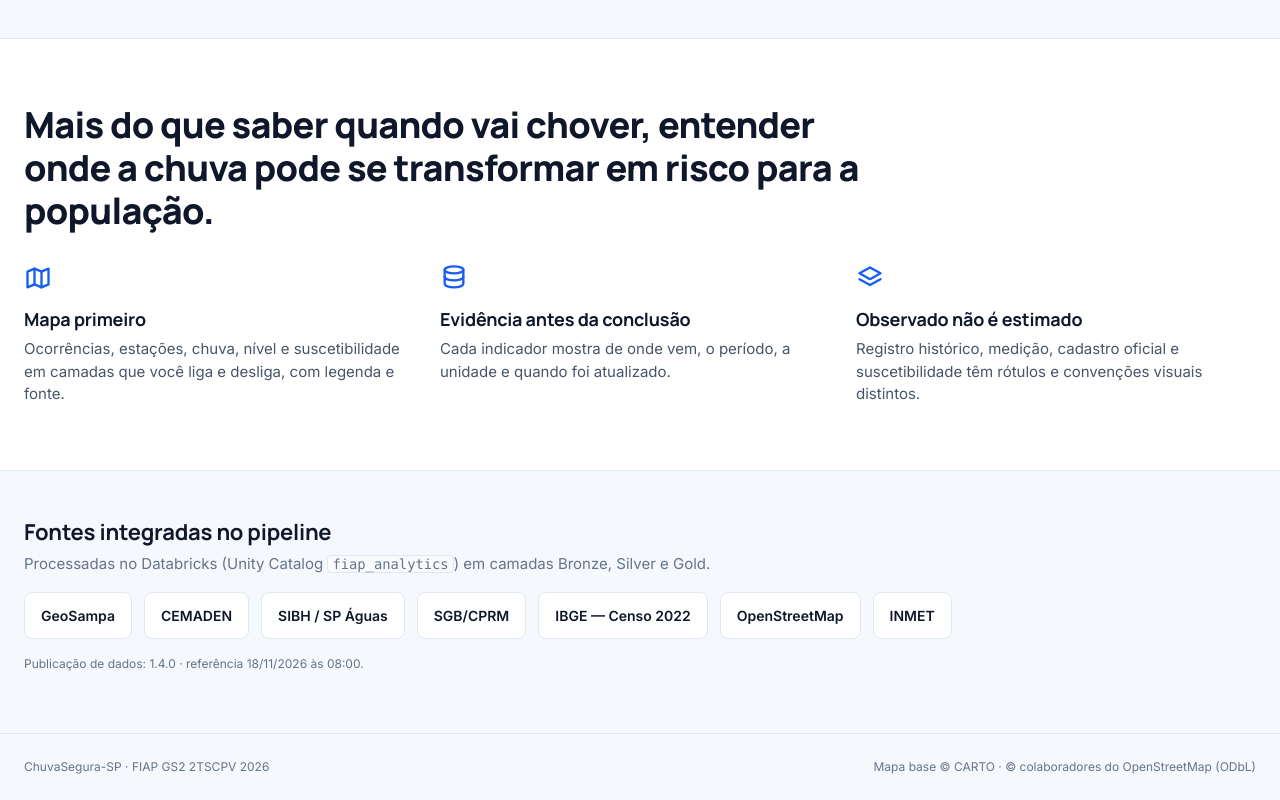
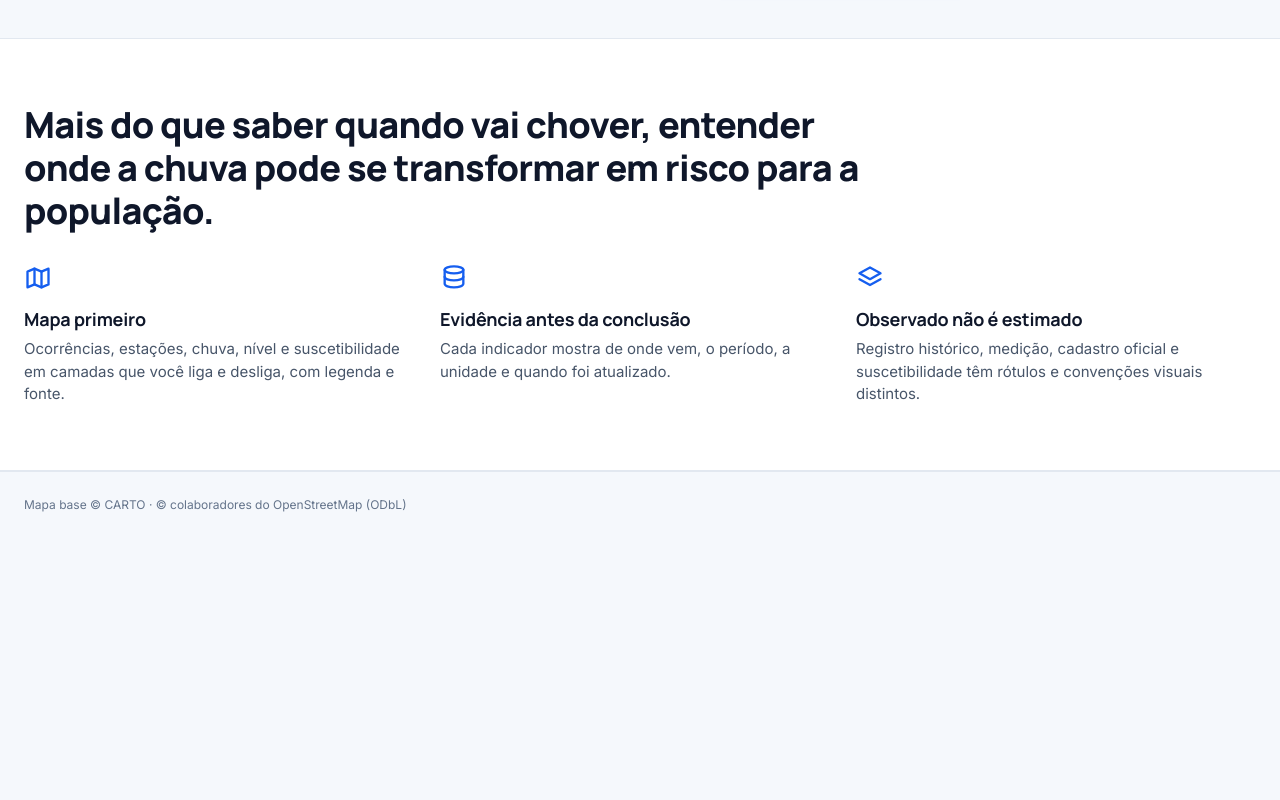
Before and after one commit to juniorOnData/FIAP-GS2-2TSCPV-2026, a plain HTML site: page app/index.html in a window 1280 px wide. Shown: the part 671-1471 px from the top of the page. After the commit the page ends 1209 px from the top, so only its background shows below. Drawn offline with nearby package versions, Linux system fonts and the light colour scheme.

Commit message:
Portal: remove "Fontes integradas no pipeline" e o crédito FIAP do rodapé
O rodapé mantém só a atribuição do mapa base (CARTO e OpenStreetMap), exigida pela licença ODbL.

Co-Authored-By: Claude Opus 5.5 <noreply@anthropic.com>

```diff
--- a/app/assets/css/pages.css
+++ b/app/assets/css/pages.css
@@ -19,9 +19,6 @@
 .portal__inner { max-width: var(--content-max); margin: 0 auto; padding: 0 var(--s-5); }
 .portal__h2 { font-size: clamp(24px, 3vw, 36px); font-weight: 800; max-width: 880px; letter-spacing: -0.02em; }
 .portal__h3 { font-size: var(--fs-xl); margin-bottom: var(--s-2); }
-.portal__sources { padding-top: var(--s-7); padding-bottom: var(--s-7); }
-.portal__logos { list-style: none; padding: 0; margin: var(--s-4) 0; display: flex; flex-wrap: wrap; gap: var(--s-3); }
-.portal__logos li { background: var(--surface); border: 1px solid var(--border); border-radius: var(--radius-sm); padding: var(--s-3) var(--s-4); font-weight: 600; font-size: var(--fs-md); }
 .portal__foot { border-top: 1px solid var(--border); padding: var(--s-5) 0; font-size: var(--fs-xs); color: var(--text-3); }
 .feature svg { width: 28px; height: 28px; color: var(--royal); margin-bottom: var(--s-3); }
 .feature h3 { margin-bottom: var(--s-2); }
--- a/app/assets/js/pages/portal.js
+++ b/app/assets/js/pages/portal.js
@@ -1,11 +1,9 @@
 // Portal institucional (PDR 12.2): composição editorial e chamadas.
 import { icon, LOGO } from "../icons.js";
-import { isDemo, getManifest } from "../data.js";
-import { esc, fmtDateTime } from "../util.js";
+import { isDemo } from "../data.js";
 
 export default {
   async render(root) {
-    const m = getManifest();
     root.innerHTML = `
     ${isDemo() ? `<div class="demo-banner" role="note">${icon("flask")}<span><strong>Modo demonstração.</strong> Os painéis usam dados sintéticos, sem conexão com dados reais nem com órgãos oficiais.</span></div>` : ""}
     <div class="portal">
@@ -48,18 +46,8 @@ export default {
         </div>
       </section>
 
-      <section class="portal__inner portal__sources" aria-labelledby="src-title">
-        <h2 id="src-title" class="portal__h3">Fontes integradas no pipeline</h2>
-        <p class="muted">Processadas no Databricks (Unity Catalog <code>fiap_analytics</code>) em camadas Bronze, Silver e Gold.</p>
-        <ul class="portal__logos">
-          ${["GeoSampa", "CEMADEN", "SIBH / SP Águas", "SGB/CPRM", "IBGE — Censo 2022", "OpenStreetMap", "INMET"].map((s) => `<li>${esc(s)}</li>`).join("")}
-        </ul>
-        <p class="note">Publicação de dados: ${esc(m?.versao || "—")} · referência ${esc(fmtDateTime(m?.referencia))}${isDemo() ? " · pacote de demonstração" : ""}.</p>
-      </section>
-
       <footer class="portal__foot">
-        <div class="portal__inner row" style="justify-content:space-between">
-          <span>ChuvaSegura-SP · FIAP GS2 2TSCPV 2026</span>
+        <div class="portal__inner row">
           <span>Mapa base © CARTO · © colaboradores do OpenStreetMap (ODbL)</span>
         </div>
       </footer>
```
